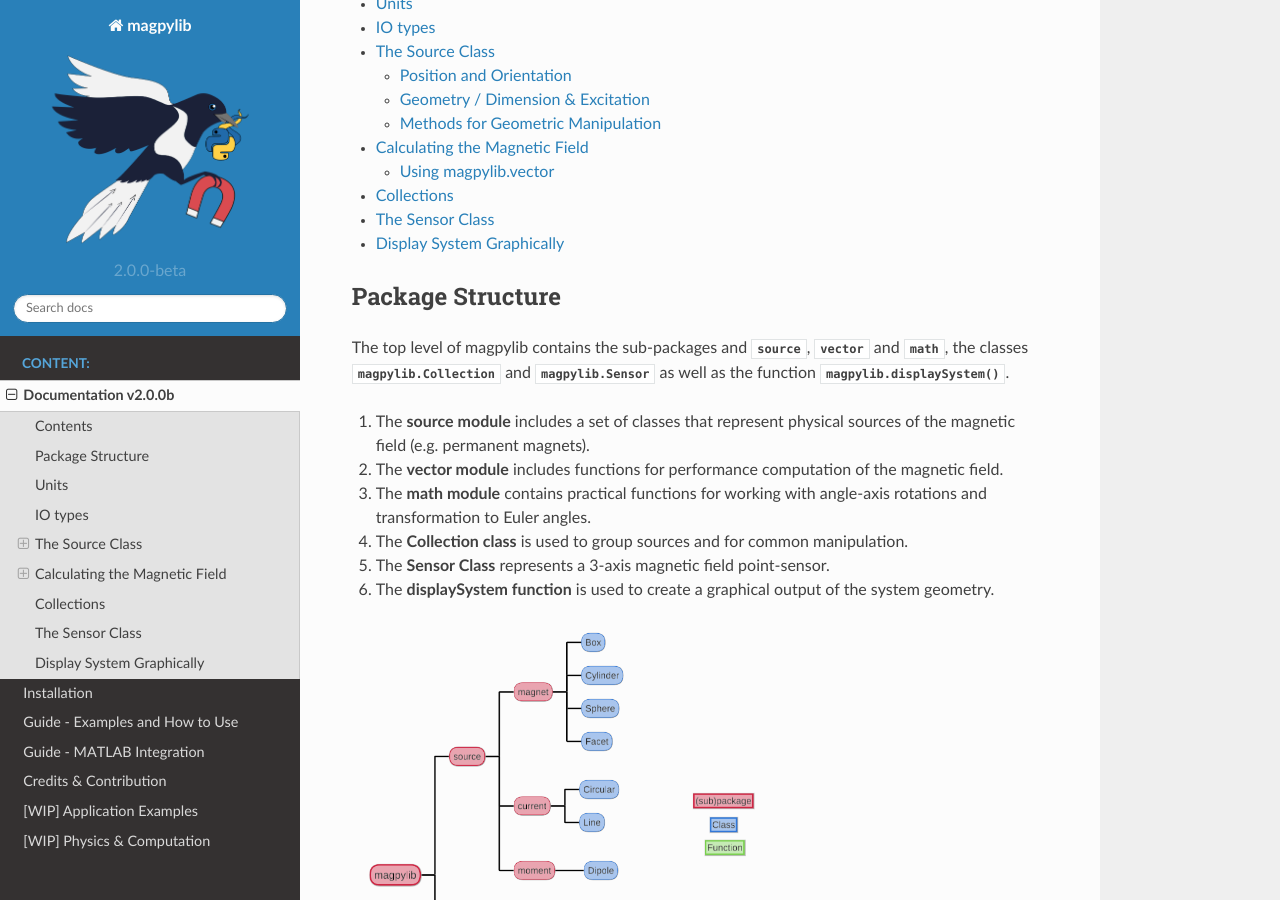
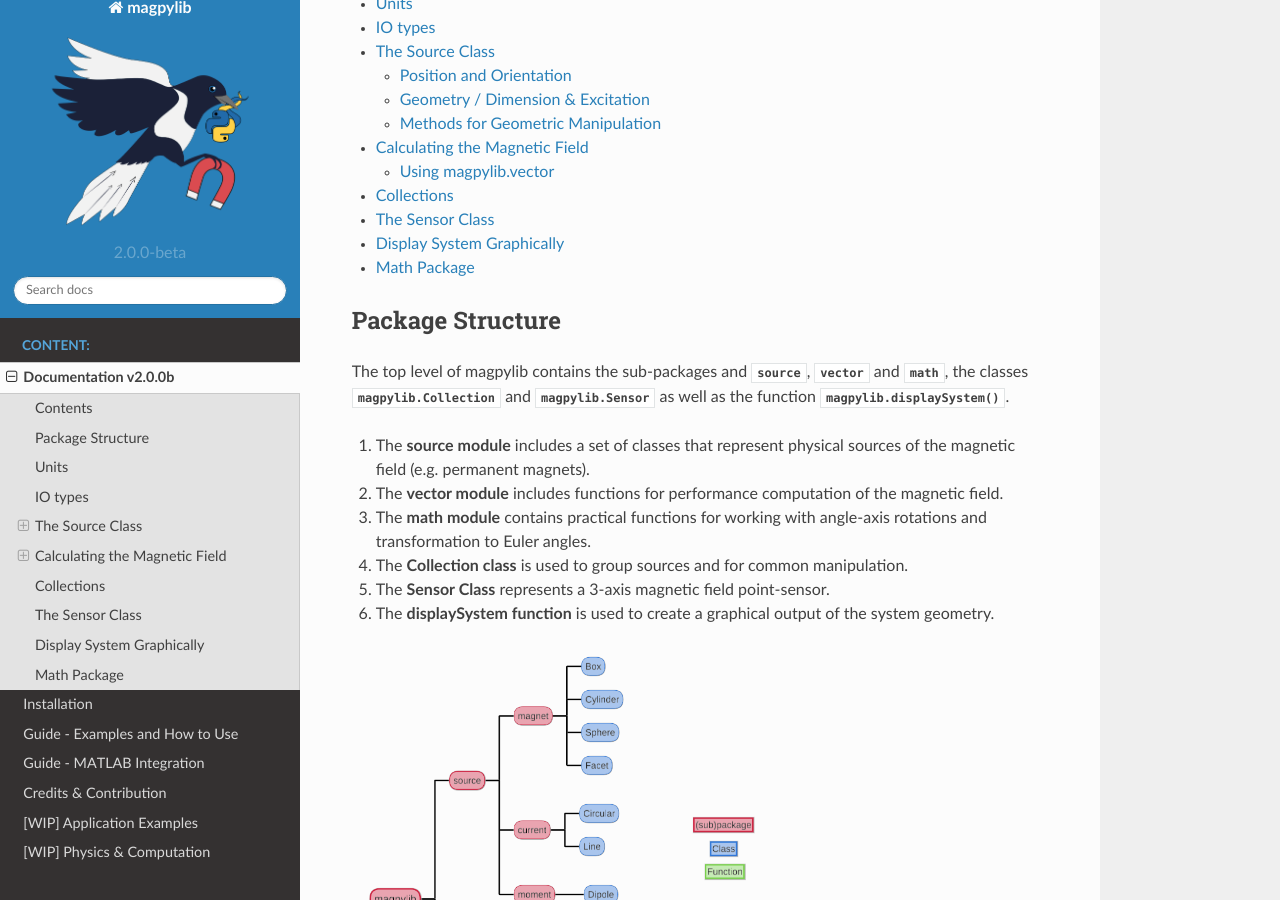
Before and after one commit to magpylib/magpylib, a Sphinx documentation site: the page built from docs/_pages/0_documentation.rst, in a window 1280 px wide and 900 px high, scrolled down 344 px. Built offline with Sphinx 7.4.7 and the Read the Docs theme 2.0.0, drawn with Linux system fonts in a browser that asks for light colours; formulas are drawn with MathJax 3; pages that are not in the unit, such as notebooks, are missing from menus; the version number is read from the project's files by our own code; some of the changed text lies outside the part shown.

Commit message:
doku adding math

```diff
--- a/docs/_pages/0_documentation.rst
+++ b/docs/_pages/0_documentation.rst
@@ -28,6 +28,7 @@ Contents
 * `Collections`_
 * `The Sensor Class`_
 * `Display System Graphically`_
+* `Math Package`_
 
 
 Package Structure
@@ -396,3 +397,7 @@ The following example code shows how to use `displaySystem()`:
   **Figure:** Several magnet and sensor object are created and manipulated. Using `displaySystem()` they are displayed in a 3D plot together with some markers which allows one to quickly check if the system geometry is ok.
 
 :download:`displaySys.py <../pyplots/doku/displaySys.py>`
+
+
+Math Package
+###############
```
